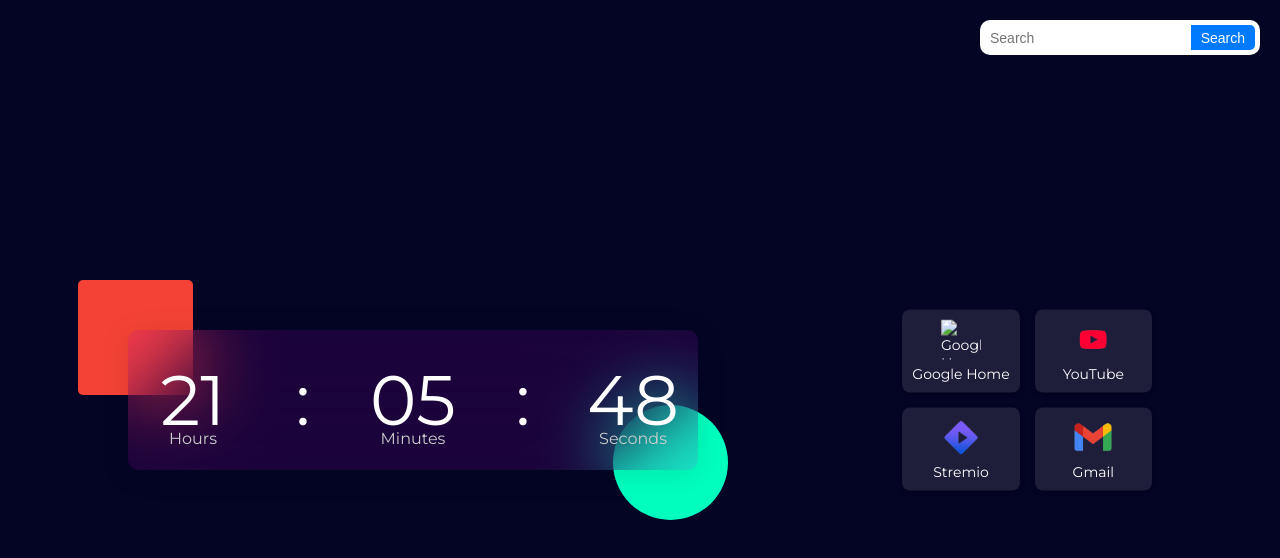
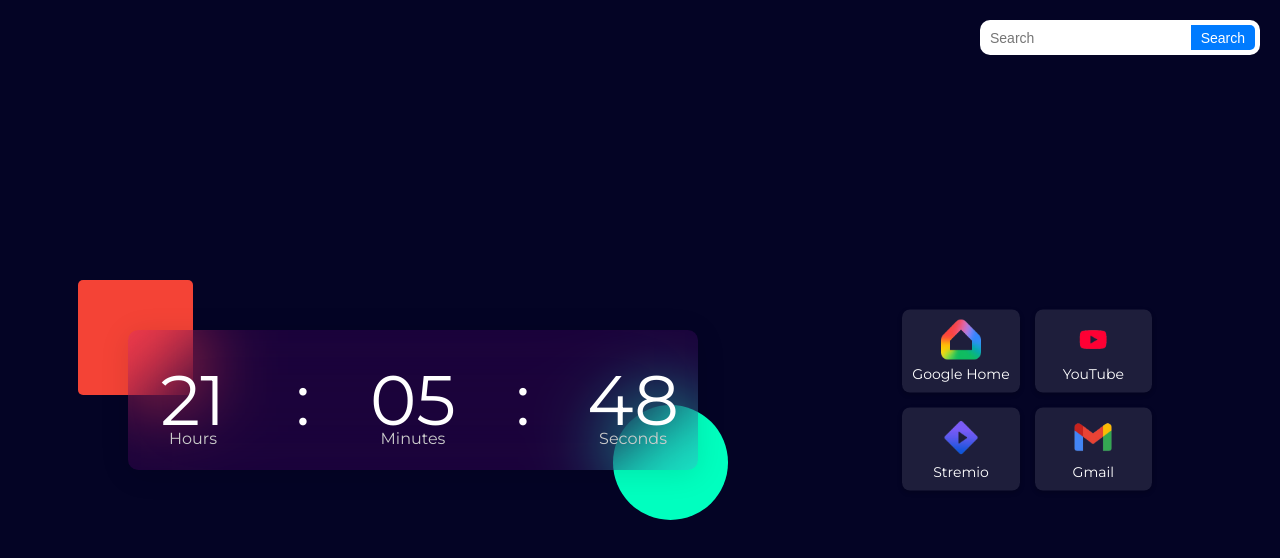
Before and after one commit to GalaxyHub1101/Control-Panel, a plain HTML site: page index.html in a window 1280 px wide. Drawn offline with Linux system fonts and the light colour scheme.

Commit message:
Fix HTML encoding issues in index.html

```diff
--- a/index.html
+++ b/index.html
@@ -12,7 +12,7 @@
     <div class="app-shortcuts">
         <a href="googlehome://">
             <span class="app-icon">
-                <img src="images/google_home.png" alt="Google Home Icon">
+                <img src="images/google home.png" alt="Google Home Icon">
             </span>
             Google Home
         </a>
```
